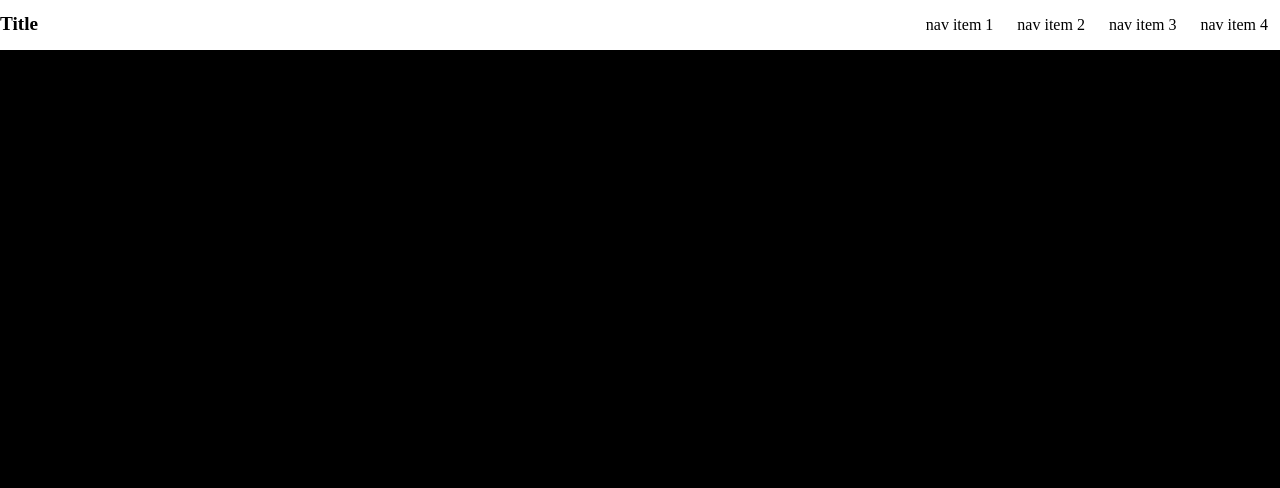
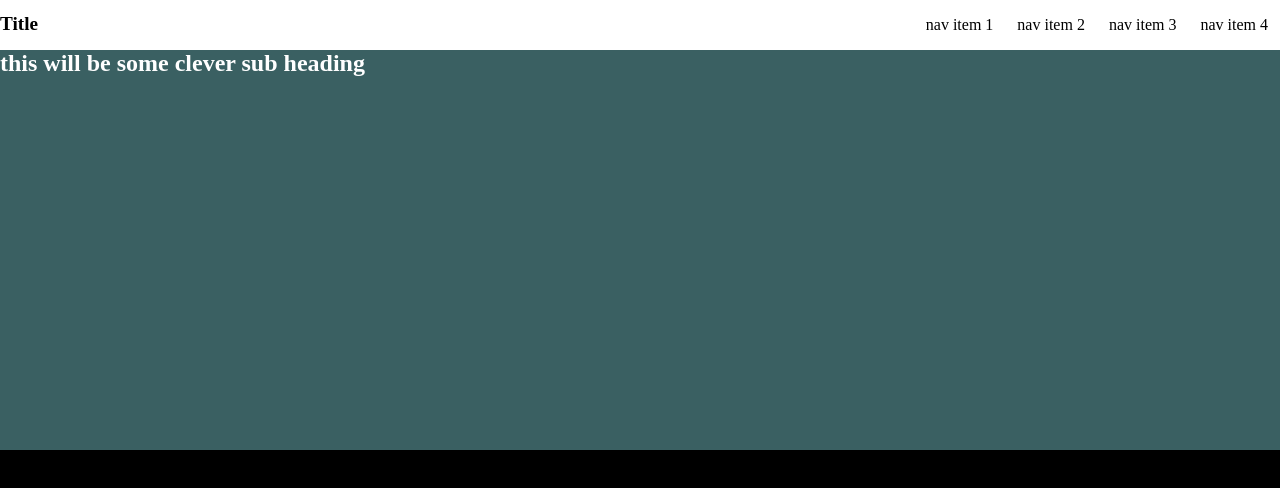
Before and after one commit to CodyDiab/web-dev-proto, a React (Create React App) app: page / in a window 1280 px wide. Shown: the top 488 px of the page. Built offline with nearby package versions, Linux system fonts and the light colour scheme.

Commit message:
jumbotron

```diff
--- a/src/App.js
+++ b/src/App.js
@@ -1,10 +1,14 @@
 import React from 'react';
 import './styles/index.css';
-import Header from './Components/Header'
+import Header from './Components/Header';
+import Jumbotron from "./Components/Jumbotron";
 
 function App() {
   return (
+    <>
  <Header/>
+ <Jumbotron/>
+   </>
   );
 }
 
--- /dev/null
+++ b/src/Components/Jumbotron.js
@@ -0,0 +1,13 @@
+import React from 'react'
+
+function Jumbotron(){
+
+
+    return(
+        <div className="jumbotron">
+            <h2 className="sub-heading">this will be some clever sub heading</h2>
+        </div>
+    )
+}
+
+export default Jumbotron;
--- a/src/styles/index.css
+++ b/src/styles/index.css
@@ -48,4 +48,11 @@ body {
   background-color: black;
   color: white;
 }
+
+.jumbotron {
+  width: 100%;
+  height: 400px;
+  background-color: rgba(95, 158, 160, 0.611);
+  margin-top: -20px;
+}
 /*# sourceMappingURL=index.css.map */
--- a/src/styles/index.scss
+++ b/src/styles/index.scss
@@ -37,3 +37,10 @@ body{
     color:white;
 
 }
+
+.jumbotron{
+    width:100%;
+    height:400px;
+    background-color: rgba(95, 158, 160, 0.611);
+    margin-top: -20px;
+}
```
Also changed, not shown: 1 other file (tests, documents, lock files or other folders).
